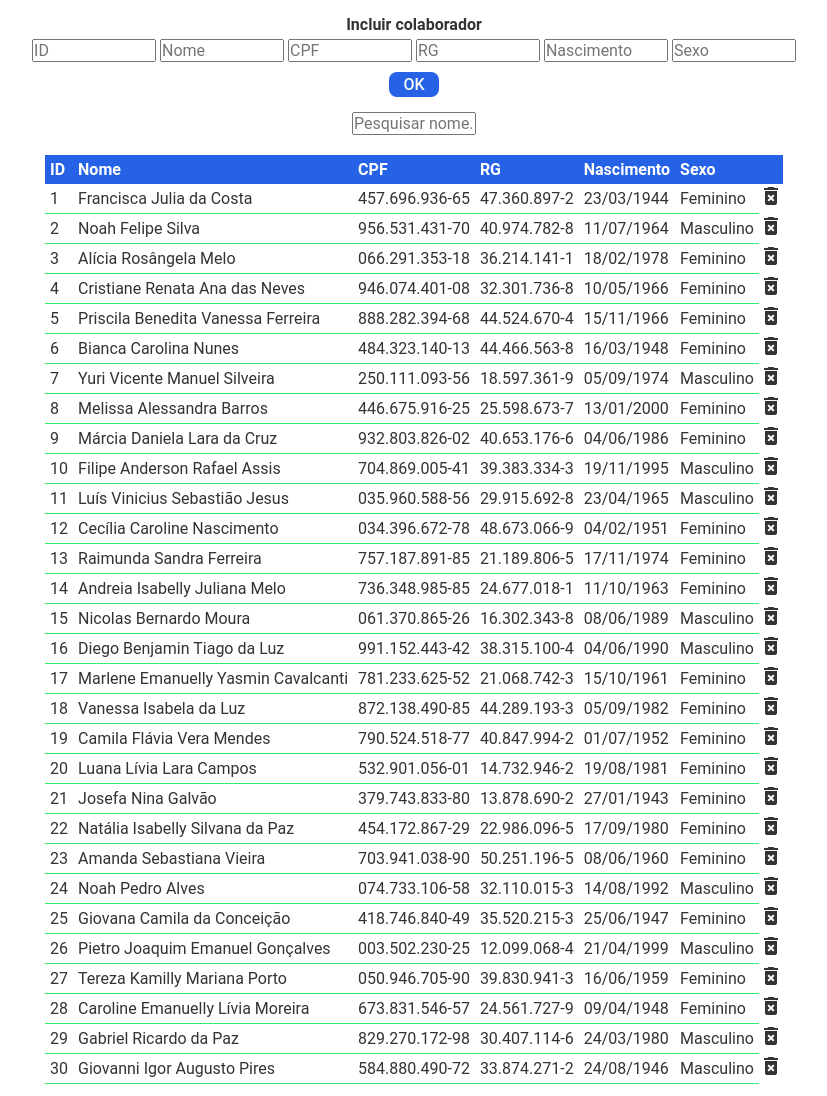
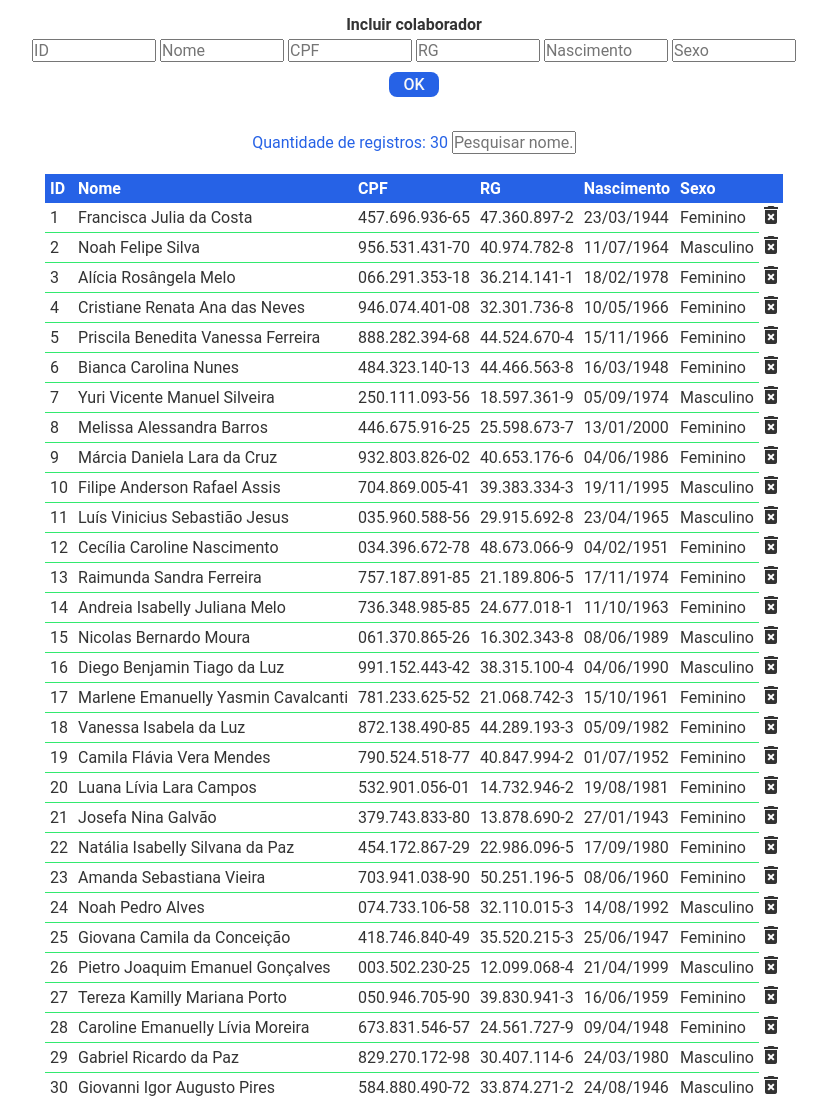
Before and after one commit to sousadiego11/Desafio-geomais, a plain HTML site: page front-end/index.html in a window 1280 px wide. Shown: the top 1096 px of the page, without its empty margins (226-1053 px from the left). Drawn offline with Linux system fonts and the light colour scheme.

Commit message:
Add files via upload

```diff
--- a/front-end/index.html
+++ b/front-end/index.html
@@ -18,10 +18,10 @@
             <input type="text" name="sexo" id="sexo" placeholder="Sexo">
             <br>
             <button id="inserirPessoa">OK</button>
-            <div>
-                <input type="text" placeholder="Pesquisar nome.." id="pesquisar">
-            </div>
             <div id="mensagem"></div>
+            <br>
+            <span id="qtdCadastros"></span>
+            <input type="text" placeholder="Pesquisar nome.." id="pesquisar">
         </div>
     </div>
 
--- a/front-end/main.css
+++ b/front-end/main.css
@@ -9,7 +9,7 @@
     color: rgb(51, 51, 51);
 }
 
-/*Container principal*/
+/*Container formulario*/
 #container{
     text-align: center;
     align-items: center;
@@ -49,6 +49,10 @@
     cursor: pointer;
     background-color: rgb(51, 233, 111);
     transition: .3s;
+}
+
+#qtdCadastros{
+    color:  rgb(38, 98, 230);
 }
 
 /*Tabela*/
--- a/front-end/scripts.js
+++ b/front-end/scripts.js
@@ -255,6 +255,14 @@ let bancoDeCadastros = [
   }
 ]
 
+let contagemCadastros = ()=>{
+
+  let infoQtd = document.querySelector("#qtdCadastros")
+  let quantidadeCadastros = document.querySelectorAll(".registro").length
+
+  infoQtd.innerHTML = `Quantidade de registros: ${quantidadeCadastros}`
+}
+
 let permitirEdicaoDados = ()=>{
 
   let dadosCadastrados = document.querySelectorAll(".dPessoa")
@@ -276,6 +284,7 @@ let eventoBotaoExcluir = ()=>{
       let idLinha = botao.getAttribute('data-id')
       document.getElementById(`${idLinha}`).remove()
 
+      contagemCadastros()
     })
   })
 }
@@ -284,7 +293,7 @@ let renderizarCadastros = banco =>{
 
   for (let i=0; i<bancoDeCadastros.length; i++){
 
-      let novaTabela = `<tr id="${banco[i].id}">
+      let novaTabela = `<tr class="registro" id="${banco[i].id}">
                           <td>${banco[i].id}</td>
                           <td class="dPessoa">${banco[i].nome}</td>
                           <td class="dPessoa">${banco[i].cpf}</td>
@@ -369,7 +378,7 @@ botaoInserirPessoa.addEventListener("click", ()=>{
 
   else{
 
-    let novaTabela = `<tr id="${id}">
+    let novaTabela = `<tr class="registro" id="${id}">
                         <td>${id}</td>
                         <td class="dPessoa">${nome}</td>
                         <td class="dPessoa">${cpf}</td>
@@ -396,6 +405,7 @@ botaoInserirPessoa.addEventListener("click", ()=>{
     limparCamposFormulario()
     eventoBotaoExcluir()
     permitirEdicaoDados()
+    contagemCadastros()
   }
 
 })
@@ -405,3 +415,4 @@ campoPesquisa.addEventListener("keyup", pesquisarColaborador)
 renderizarCadastros(bancoDeCadastros)
 eventoBotaoExcluir()
 permitirEdicaoDados()
+contagemCadastros()
```
